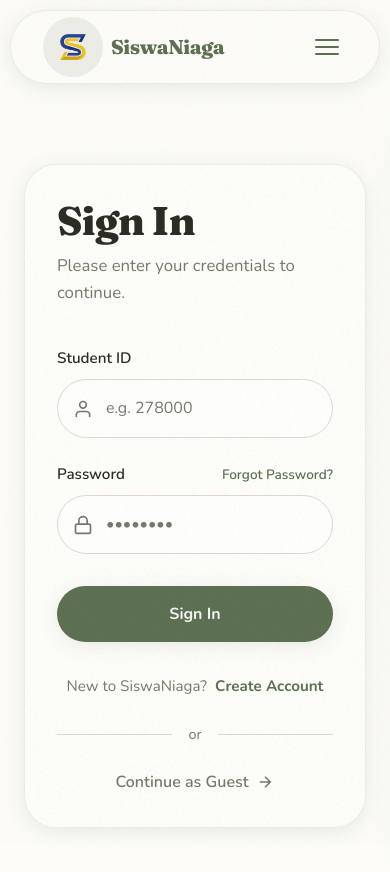
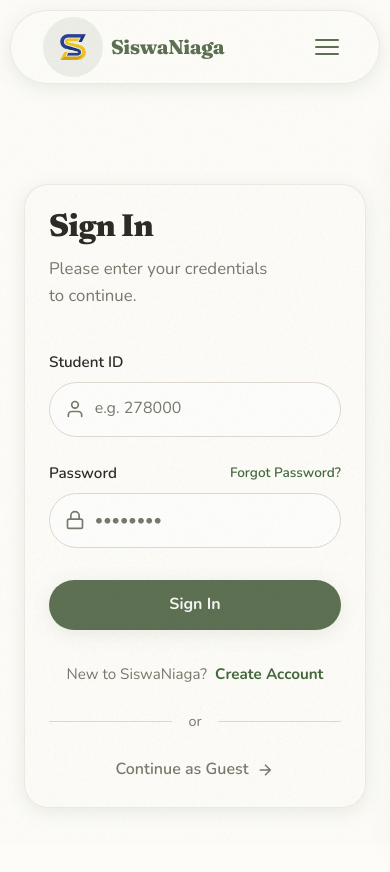
Before and after one commit to mondayrx8/dummytest2, a React (Vite) app in the folder client/: page /login in a window 390 px wide. Shown: the top 872 px of the page. Built offline with nearby package versions, Linux system fonts and the light colour scheme; no server answers.

Commit message:
Refactor with SKILL.md

```diff
--- a/client/src/components/Login.css
+++ b/client/src/components/Login.css
@@ -2,6 +2,21 @@
 /* LOGIN PAGE V2 - ORGANIC / NATURAL THEME */
 /* ============================================ */
 .login-page-v2 {
+    /* Local font override — Newsreader replaces Fraunces on login */
+    --font-serif-login: 'Newsreader', serif;
+
+    /* oklch-derived color tokens (shared palette with landing) */
+    --lp-moss: oklch(0.48 0.08 140);
+    --lp-moss-light: oklch(0.48 0.08 140 / 0.08);
+    --lp-moss-mist: oklch(0.48 0.08 140 / 0.04);
+    --lp-clay: oklch(0.60 0.12 60);
+    --lp-clay-light: oklch(0.60 0.12 60 / 0.10);
+    --lp-clay-mist: oklch(0.60 0.12 60 / 0.06);
+    --lp-surface: oklch(0.99 0.005 90 / 0.65);
+    --lp-surface-solid: oklch(0.99 0.005 90 / 0.8);
+    --lp-border: oklch(0.88 0.02 70 / 0.4);
+    --lp-border-solid: oklch(0.88 0.02 70 / 0.5);
+
     min-height: calc(100vh - var(--navbar-height));
     display: flex;
     align-items: center;
@@ -13,6 +28,7 @@
     margin-top: calc(-1 * var(--navbar-height));
     position: relative;
     z-index: 1;
+    text-wrap: pretty;
 }
 
 .login-split-container {
@@ -67,17 +83,17 @@
     align-items: center;
     gap: 12px;
     text-decoration: none;
-    color: var(--organic-primary);
+    color: var(--lp-moss);
     margin-bottom: auto;
 }
 
 .logo-icon-v2 {
     width: 48px;
     height: 48px;
-    background: rgba(255, 255, 255, 0.4);
+    background: oklch(1 0 0 / 0.4);
     backdrop-filter: blur(10px);
     -webkit-backdrop-filter: blur(10px);
-    border: 1px solid rgba(255, 255, 255, 0.5);
+    border: 1px solid oklch(1 0 0 / 0.5);
     border-radius: var(--radius-blob-1);
     display: flex;
     align-items: center;
@@ -87,11 +103,11 @@
 .logo-icon-v2 svg {
     width: 24px;
     height: 24px;
-    color: var(--organic-primary);
+    color: var(--lp-moss);
 }
 
 .logo-text-v2 {
-    font-family: var(--font-serif);
+    font-family: var(--font-serif-login);
     font-size: 1.8rem;
     font-weight: 800;
     letter-spacing: -0.02em;
@@ -103,12 +119,12 @@
 }
 
 .brand-messaging h2 {
-    font-family: var(--font-serif);
+    font-family: var(--font-serif-login);
     font-size: 3rem;
     font-weight: 700;
     line-height: 1.1;
     margin-bottom: 1.5rem;
-    color: var(--organic-primary);
+    color: var(--lp-moss);
 }
 
 .brand-messaging p {
@@ -132,17 +148,17 @@
     position: absolute;
     width: 150%;
     height: 150%;
-    background: radial-gradient(circle at 70% 30%, rgba(193, 140, 93, 0.15) 0%, transparent 50%),
-                radial-gradient(circle at 30% 70%, rgba(93, 112, 82, 0.1) 0%, transparent 50%);
+    background: radial-gradient(circle at 70% 30%, oklch(0.60 0.12 60 / 0.15) 0%, transparent 50%),
+                radial-gradient(circle at 30% 70%, oklch(0.48 0.08 140 / 0.1) 0%, transparent 50%);
     filter: blur(60px);
     z-index: -1;
 }
 
 .glass-floating-card {
-    background: rgba(255, 255, 255, 0.5);
+    background: oklch(1 0 0 / 0.5);
     backdrop-filter: blur(20px);
     -webkit-backdrop-filter: blur(20px);
-    border: 1px solid rgba(255, 255, 255, 0.6);
+    border: 1px solid oklch(1 0 0 / 0.6);
     border-radius: var(--radius-blob-2); /* organic shape */
     padding: 2rem;
     position: absolute;
@@ -168,7 +184,7 @@
 }
 
 .card-skeleton {
-    background: rgba(93, 112, 82, 0.1); /* Moss tint */
+    background: var(--lp-moss-light);
     border-radius: var(--radius-full);
     margin-bottom: 1rem;
 }
@@ -213,12 +229,12 @@
 .form-panel-inner {
     width: 100%;
     max-width: 440px;
-    background: rgba(254, 254, 250, 0.8);
+    background: var(--lp-surface-solid);
     backdrop-filter: blur(12px);
     -webkit-backdrop-filter: blur(12px);
     border-radius: 2rem;
     padding: 3rem;
-    border: 1px solid rgba(222, 216, 207, 0.5); /* Soft timber */
+    border: 1px solid var(--lp-border-solid);
     box-shadow: var(--shadow-organic-soft);
 }
 
@@ -242,7 +258,7 @@
 }
 
 .form-title-v2 {
-    font-family: var(--font-serif);
+    font-family: var(--font-serif-login);
     font-size: 2.5rem;
     font-weight: 800;
     color: var(--text-color);
@@ -259,8 +275,8 @@
 
 /* Error Toast */
 .error-toast-v2 {
-    background: rgba(168, 84, 72, 0.1);
-    border: 1px solid rgba(168, 84, 72, 0.2);
+    background: oklch(0.45 0.12 25 / 0.1);
+    border: 1px solid oklch(0.45 0.12 25 / 0.2);
     border-radius: var(--radius-2xl);
     padding: 1rem;
     display: flex;
@@ -322,13 +338,13 @@
 .forgot-password-link {
     font-size: 0.85rem;
     font-weight: 600;
-    color: var(--organic-primary);
+    color: var(--lp-moss);
     text-decoration: none;
     transition: color 0.2s;
 }
 
 .forgot-password-link:hover {
-    color: var(--organic-secondary);
+    color: var(--lp-clay);
 }
 
 .input-wrapper-v2 {
@@ -351,7 +367,7 @@
 .premium-input {
     width: 100%;
     padding: 1rem 1rem 1rem 3rem;
-    background: rgba(255, 255, 255, 0.5);
+    background: oklch(1 0 0 / 0.5);
     border: 1px solid var(--organic-border);
     border-radius: var(--radius-full);
     font-size: 1rem;
@@ -367,8 +383,8 @@
 
 .premium-input:focus {
     background: #FFFFFF;
-    border-color: rgba(93, 112, 82, 0.3);
-    box-shadow: 0 0 0 2px rgba(93, 112, 82, 0.1);
+    border-color: oklch(0.48 0.08 140 / 0.3);
+    box-shadow: 0 0 0 2px oklch(0.48 0.08 140 / 0.1);
     outline: none;
 }
 
@@ -421,7 +437,7 @@
     border: none;
     padding: 0;
     margin-left: 8px;
-    color: var(--organic-primary);
+    color: var(--lp-moss);
     font-weight: 700;
     font-size: inherit;
     font-family: inherit;
@@ -430,7 +446,7 @@
 }
 
 .btn-text-link:hover {
-    color: var(--organic-secondary);
+    color: var(--lp-clay);
 }
 
 .divider-v2 {
@@ -467,7 +483,7 @@
 }
 
 .guest-action-link:hover {
-    color: var(--organic-primary);
+    color: var(--lp-moss);
 }
 
 .guest-action-link:hover svg {
@@ -491,3 +507,59 @@
         padding: 2rem;
     }
 }
+
+@media (max-width: 480px) {
+    .form-title-v2 {
+        font-size: 2rem;
+    }
+
+    .form-panel-inner {
+        padding: 1.5rem;
+        border-radius: 1.5rem;
+    }
+
+    .premium-input {
+        padding: 0.85rem 0.85rem 0.85rem 2.8rem;
+    }
+
+    .auth-submit-btn {
+        height: 50px;
+    }
+}
+
+/* ============================================ */
+/* FOCUS-VISIBLE STATES                         */
+/* ============================================ */
+.login-page-v2 .premium-input:focus-visible {
+    outline: 2px solid var(--lp-moss);
+    outline-offset: 2px;
+}
+
+.login-page-v2 .btn-organic-base:focus-visible {
+    outline: 2px solid var(--lp-moss);
+    outline-offset: 3px;
+}
+
+.login-page-v2 a:focus-visible,
+.login-page-v2 .btn-text-link:focus-visible {
+    outline: 2px solid var(--lp-moss);
+    outline-offset: 2px;
+    border-radius: 4px;
+}
+
+/* ============================================ */
+/* PREFERS REDUCED MOTION                       */
+/* ============================================ */
+@media (prefers-reduced-motion: reduce) {
+    .glass-floating-card {
+        animation: none;
+    }
+
+    .error-toast-v2 {
+        animation: none;
+    }
+
+    .loader-dots span {
+        animation: none;
+    }
+}
--- a/client/src/components/Login.jsx
+++ b/client/src/components/Login.jsx
@@ -41,7 +41,7 @@ const Login = ({ setToken }) => {
   };
 
   return (
-    <div className="login-page-v2">
+    <main className="login-page-v2" aria-label="Authentication">
       <div className="login-split-container">
         {/* Left Side: Branding & Illustration */}
         <div className="login-brand-panel">
@@ -64,7 +64,7 @@ const Login = ({ setToken }) => {
               </p>
             </div>
 
-            <div className="brand-visual-wrapper">
+            <div className="brand-visual-wrapper" aria-hidden="true">
               {/* Abstract decorative elements to simulate an illustration */}
               <div className="glass-floating-card top-card">
                 <div className="card-skeleton line-short"></div>
@@ -91,8 +91,8 @@ const Login = ({ setToken }) => {
 
             {/* Error Toast */}
             {error && (
-              <div className="error-toast-v2">
-                <div className="error-icon">
+              <div className="error-toast-v2" role="alert" aria-live="polite">
+                <div className="error-icon" aria-hidden="true">
                   <svg viewBox="0 0 24 24" fill="none" stroke="currentColor" strokeWidth="2" strokeLinecap="round" strokeLinejoin="round">
                     <circle cx="12" cy="12" r="10"></circle>
                     <line x1="12" y1="8" x2="12" y2="12"></line>
@@ -216,7 +216,7 @@ const Login = ({ setToken }) => {
           </div>
         </div>
       </div>
-    </div>
+    </main>
   );
 };
 
```
